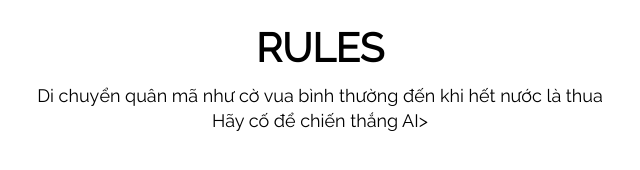
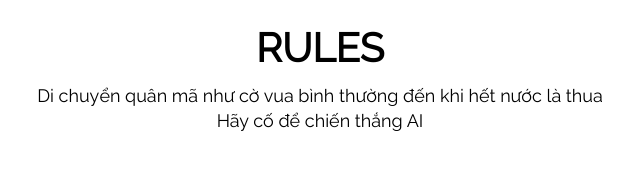
Before and after one commit to doxuannam1711/AI-Chess, a plain HTML site: page index.html in a window 1280 px wide. Shown: the full height of the page, 318-958 px from the left. Drawn offline with Linux system fonts and the light colour scheme.

Commit message:
New update

```diff
--- a/index.html
+++ b/index.html
@@ -18,7 +18,7 @@
             <div id = "rp-heading">RULES</div>
             <div id = "back" onclick = "document.getElementById('rules-page').style.top='100vh';">x</div>
             <div id = "rp-rules">
-                Di chuyển quân mã như cờ vua bình thường đến khi hết nước là thua<br/>Hãy cố để chiến thắng AI>
+                Di chuyển quân mã như cờ vua bình thường đến khi hết nước là thua<br/>Hãy cố để chiến thắng AI
             </div>
         </div>
         <script src="script.js"></script>
```
